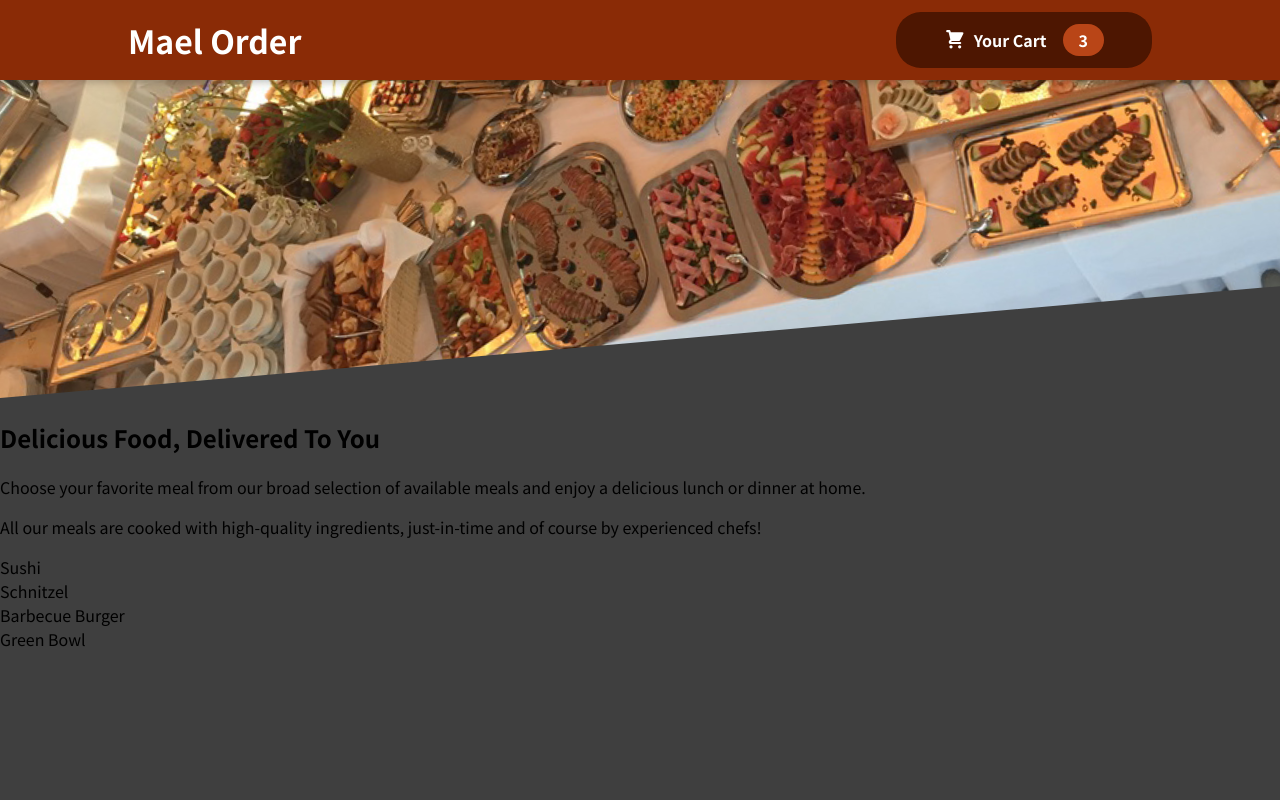
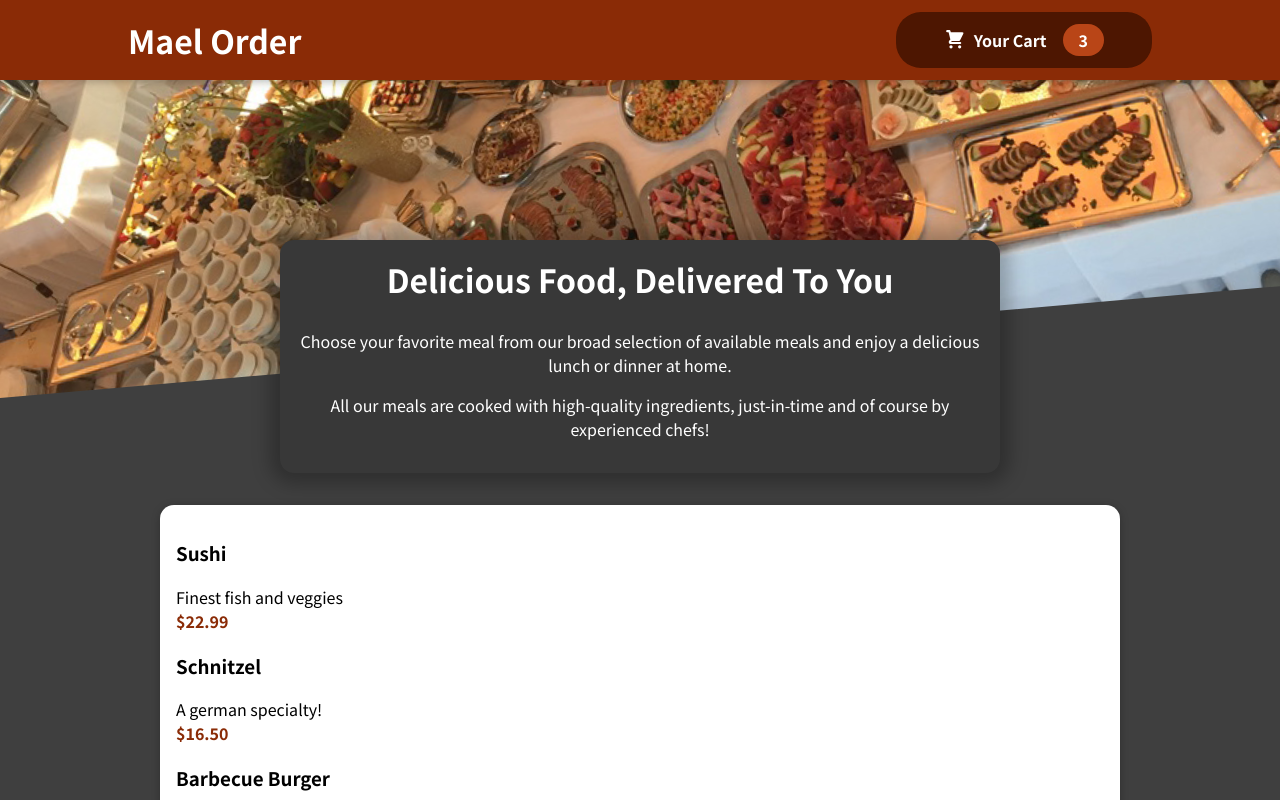
Before and after one commit to mo7ammedkhal3d/meal-order, a React (Create React App) app: page / in a window 1280 px wide. Shown: the top 800 px of the page. Built offline with nearby package versions, Linux system fonts and the light colour scheme.

Commit message:
add some styles

```diff
--- a/src/components/Meals/AvailableMeals.js
+++ b/src/components/Meals/AvailableMeals.js
@@ -1,5 +1,6 @@
+import Card from '../UI/Card';
 import classes from './AvailableMeals.module.css';
-
+import MealItem from './MealItem/MealItem';
 const DUMMY_MEALS = [
     {
       id: 'm1',
@@ -28,13 +29,22 @@ const DUMMY_MEALS = [
   ];
 
 const AvailableMeals = ()=>{
-    const mealsList = DUMMY_MEALS.map(meal=><li>{meal.name}</li>);
+    const mealsList = DUMMY_MEALS.map(meal=>
+      <MealItem
+      key={meal.id}
+      name={meal.name}
+      description={meal.description}
+      price={meal.price}
+    />);
+
     return(
-        <secttion className={classes.meals}>
-            <ul>
+        <section className={classes.meals}>
+            <Card>
+              <ul>
                 {mealsList}
-            </ul>
-        </secttion>
+              </ul>
+            </Card>
+        </section>
     );
 }
 
--- /dev/null
+++ b/src/components/Meals/MealItem/MealItem.js
@@ -0,0 +1,28 @@
+import React from 'react';
+import classes from './MealItem.module.css';
+
+const MealItem = props => {
+
+const price = `$${props.price.toFixed(2)}`;
+
+    return(
+        <li className={classes.meal}>
+            <div>
+                <h3 >{props.name}</h3>
+                <div className={classes.description}>
+                    {props.description}
+                </div>
+                <div className={classes.price}>
+                    {price}
+                </div>
+            </div>
+            <div>
+                <form>
+
+                </form>
+            </div>
+        </li>
+    );
+}
+
+export default MealItem;
--- /dev/null
+++ b/src/components/Meals/MealItem/MealItem.module.css
@@ -0,0 +1,65 @@
+.cart-item {
+    display: flex;
+    justify-content: space-between;
+    align-items: center;
+    border-bottom: 2px solid #8a2b06;
+    padding: 1rem 0;
+    margin: 1rem 0;
+  }
+
+  .cart-item h2 {
+    margin: 0 0 0.5rem 0;
+    color: #363636;
+  }
+
+  .summary {
+    width: 10rem;
+    display: flex;
+    justify-content: space-between;
+    align-items: center;
+  }
+
+  .price {
+    font-weight: bold;
+    color: #8a2b06;
+  }
+
+  .amount {
+    font-weight: bold;
+    border: 1px solid #ccc;
+    padding: 0.25rem 0.75rem;
+    border-radius: 6px;
+    color: #363636;
+  }
+
+  .actions {
+    display: flex;
+    flex-direction: column;
+  }
+
+  @media (min-width: 768px) {
+    .actions {
+      flex-direction: row;
+    }
+  }
+
+  .cart-item button {
+    font: inherit;
+    font-weight: bold;
+    font-size: 1.25rem;
+    color: #8a2b06;
+    border: 1px solid #8a2b06;
+    width: 3rem;
+    text-align: center;
+    border-radius: 6px;
+    background-color: transparent;
+    cursor: pointer;
+    margin-left: 1rem;
+    margin: 0.25rem;
+  }
+
+  .cart-item button:hover,
+  .cart-item button:active {
+    background-color: #8a2b06;
+    color: white;
+  }
--- a/src/components/Meals/Meals.js
+++ b/src/components/Meals/Meals.js
@@ -1,5 +1,5 @@
 import { Fragment } from 'react';
-import MealsSummmery from './MealsSummery';
+import MealsSummmery from './MealsSummary';
 import AvailableMeals from './AvailableMeals';
 
 const Meals=()=>{
--- a/src/components/Meals/MealsSummery.js
+++ b/src/components/Meals/MealsSummary.js
@@ -1,9 +1,9 @@
 import React from "react";
 import classes from './MealsSummary.module.css';
 
-const MealsSummery = props=>{
+const MealsSummary = () =>{
     return(
-        <section className={classes.summery}>
+        <section className={classes.summary}>
             <h2>Delicious Food, Delivered To You</h2>
             <p>Choose your favorite meal from our broad selection of available meals
                 and enjoy a delicious lunch or dinner at home.
@@ -15,4 +15,4 @@ const MealsSummery = props=>{
     );
 }
 
-export default MealsSummery
+export default MealsSummary;
--- /dev/null
+++ b/src/components/UI/Card.js
@@ -0,0 +1,10 @@
+import classes from './Card.module.css';
+const Card = props =>{
+    return(
+        <div className={classes.card}>
+            {props.children}
+        </div>
+    );
+}
+
+export default Card;
--- /dev/null
+++ b/src/components/UI/Card.module.css
@@ -0,0 +1,6 @@
+.card {
+  padding: 1rem;
+  box-shadow: 0 2px 8px rgba(0, 0, 0, 0.25);
+  border-radius: 14px;
+  background-color: white;
+}
```
Also changed, not shown: src/components/Meals/MealItem/MealItemForm.js (added).
